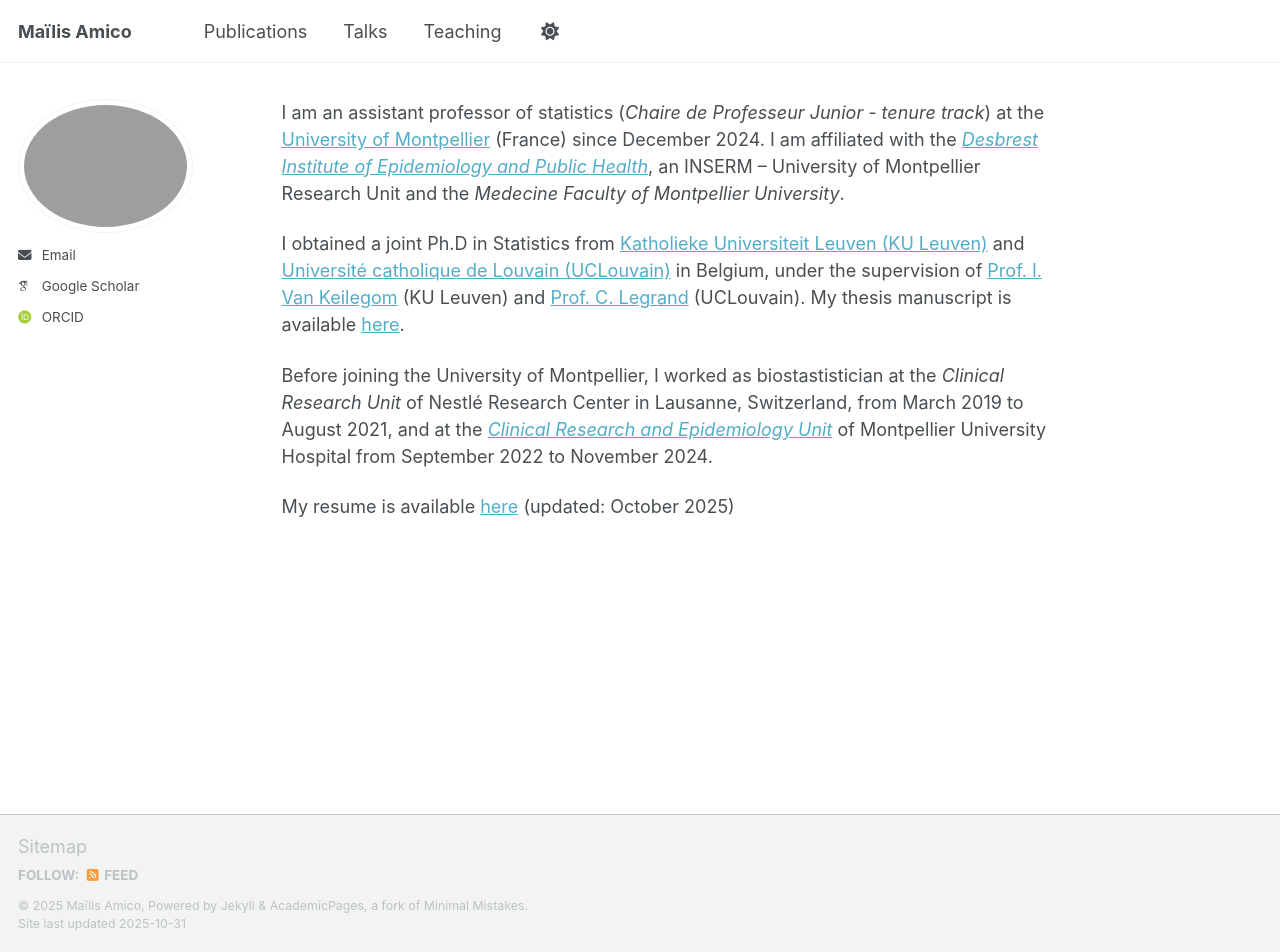
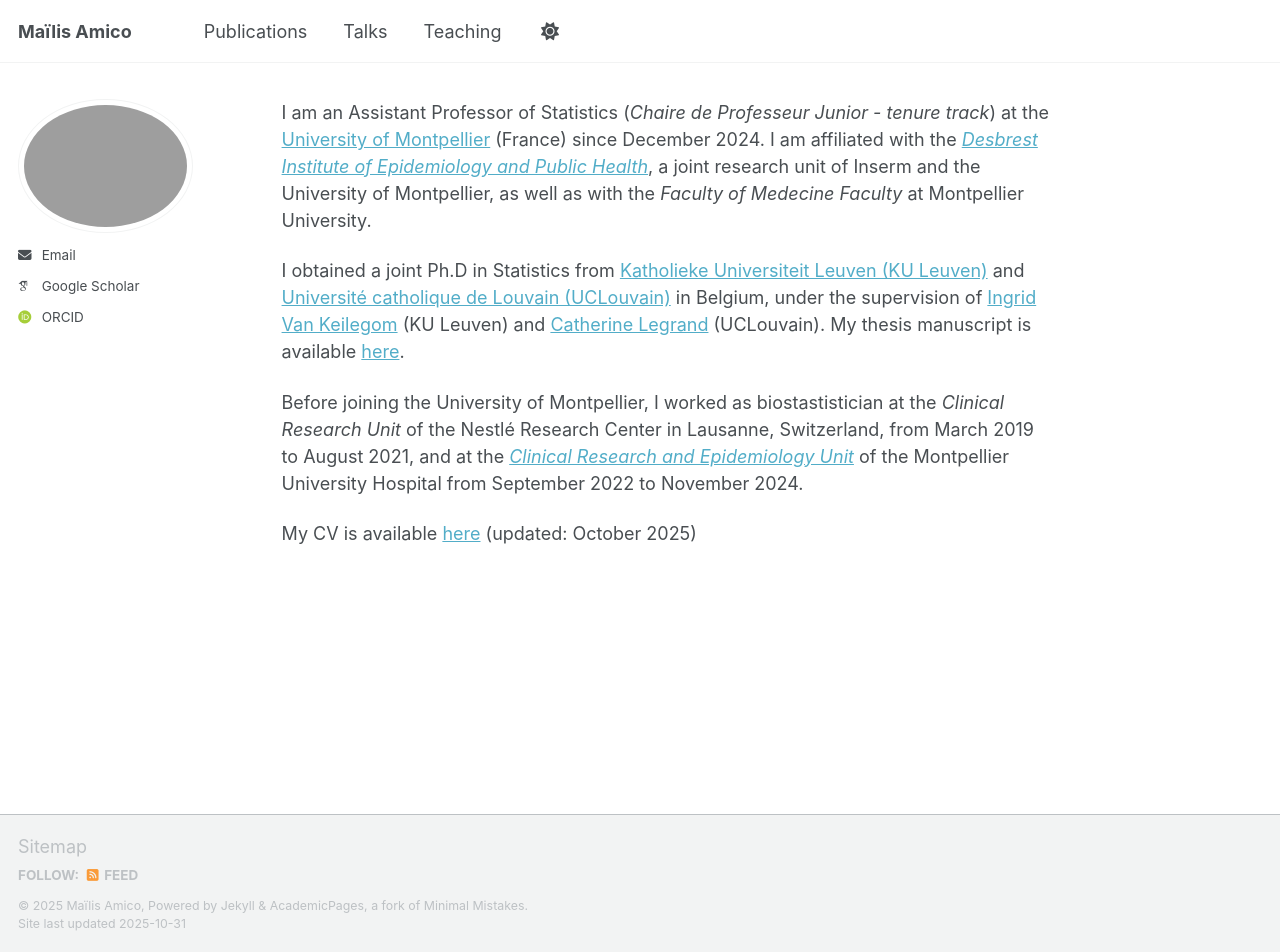
Before and after one commit to maamico/maamico.github.io, a Jekyll site: the page built from _pages/about.md, in a window 1280 px wide and 952 px high. Built offline with Jekyll 4.4.1, drawn with Linux system fonts in a browser that asks for light colours; some web fonts are replaced; a script that is not in the unit is left out.

Commit message:
Update about.md

```diff
--- a/_pages/about.md
+++ b/_pages/about.md
@@ -6,10 +6,10 @@ redirect_from:
   - /about.html
 ---
 
-I am an assistant professor of statistics (*Chaire de Professeur Junior - tenure track*) at the [University of Montpellier](https://www.umontpellier.fr/en/) (France) since December 2024. I am affiliated with the *[Desbrest Institute of Epidemiology and Public Health](https://idesp.umontpellier.fr/en/accueil-english/)*, an INSERM – University of Montpellier Research Unit and the *Medecine Faculty of Montpellier University*.
+I am an Assistant Professor of Statistics (*Chaire de Professeur Junior - tenure track*) at the [University of Montpellier](https://www.umontpellier.fr/en/) (France) since December 2024. I am affiliated with the *[Desbrest Institute of Epidemiology and Public Health](https://idesp.umontpellier.fr/en/accueil-english/)*, a joint research unit of Inserm and the University of Montpellier, as well as with the *Faculty of Medecine Faculty* at Montpellier University.
 
-I obtained a joint Ph.D in Statistics from [Katholieke Universiteit Leuven (KU Leuven)](https://feb.kuleuven.be/research/decision-sciences-and-information-management/orstat/orstat) and [Université catholique de Louvain (UCLouvain)](https://www.uclouvain.be/en/research-institutes/lidam/isba) in Belgium, under the supervision of [Prof. I. Van Keilegom](https://www.kuleuven.be/wieiswie/en/person/00062045) (KU Leuven) and [Prof. C. Legrand](https://perso.uclouvain.be/catherine.legrand/) (UCLouvain). My thesis manuscript is available [here](https://dial.uclouvain.be/pr/boreal/fr/object/boreal%3A208410/datastream/PDF_01/view).
+I obtained a joint Ph.D in Statistics from [Katholieke Universiteit Leuven (KU Leuven)](https://feb.kuleuven.be/research/decision-sciences-and-information-management/orstat/orstat) and [Université catholique de Louvain (UCLouvain)](https://www.uclouvain.be/en/research-institutes/lidam/isba) in Belgium, under the supervision of [Ingrid Van Keilegom](https://www.kuleuven.be/wieiswie/en/person/00062045) (KU Leuven) and [Catherine Legrand](https://perso.uclouvain.be/catherine.legrand/) (UCLouvain). My thesis manuscript is available [here](https://dial.uclouvain.be/pr/boreal/fr/object/boreal%3A208410/datastream/PDF_01/view).
 
-Before joining the University of Montpellier, I worked as biostastistician at the *Clinical Research Unit* of Nestlé Research Center in Lausanne, Switzerland, from March 2019 to August 2021, and at the *[Clinical Research and Epidemiology Unit](https://www.chu-montpellier.fr/fr/recherche-et-innovation/notre-organisation/structures-support/unite-de-recherche-clinique-et-epidemiologie-urce)* of Montpellier University Hospital from September 2022 to November 2024.
+Before joining the University of Montpellier, I worked as biostastistician at the *Clinical Research Unit* of the Nestlé Research Center in Lausanne, Switzerland, from March 2019 to August 2021, and at the *[Clinical Research and Epidemiology Unit](https://www.chu-montpellier.fr/fr/recherche-et-innovation/notre-organisation/structures-support/unite-de-recherche-clinique-et-epidemiologie-urce)* of the Montpellier University Hospital from September 2022 to November 2024.
 
-My resume is available [here](/files/cv.pdf) (updated: October 2025)
+My CV is available [here](/files/cv.pdf) (updated: October 2025)
```
